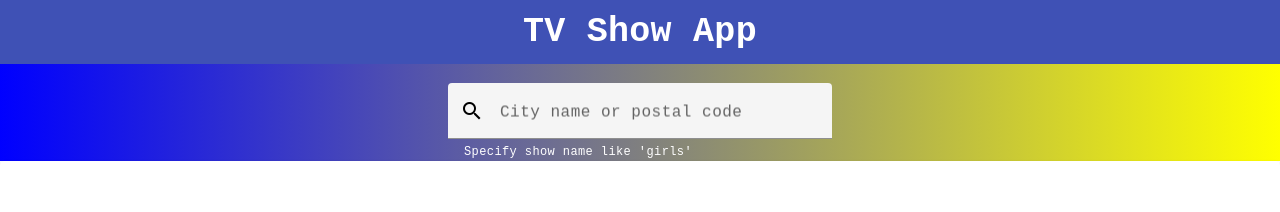
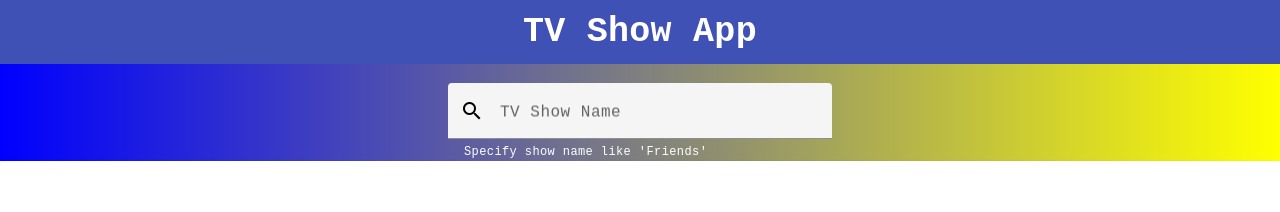
Before and after one commit to PoojithaAlam/TVShowApp, an Angular app: page / in a window 1280 px wide. Shown: the top 212 px of the page. Built offline with nearby package versions, Linux system fonts and the light colour scheme; no server answers.

Commit message:
Some modification to TV Search component

```diff
--- a/src/app/tvshow-search/tvshow-search.component.html
+++ b/src/app/tvshow-search/tvshow-search.component.html
@@ -1,13 +1,13 @@
 <br>
  <form color="primary">
  <mat-form-field apprearance="outline" style = "width:30%">
-  <mat-label style ="font-family: 'Courier New', Courier, monospace;">City name or postal code</mat-label>
+  <mat-label style ="font-family: 'Courier New', Courier, monospace;">TV Show Name</mat-label>
   <mat-icon matPrefix>search</mat-icon>
   <input matInput aria-label="Tv Show" matNativeControl color="green"
   [formControl]="search" />
-  <mat-hint  style ="font-family: 'Courier New', Courier, monospace;color: white;">Specify show name like 'girls'</mat-hint>
+  <mat-hint  style ="font-family: 'Courier New', Courier, monospace;color: white;">Specify show name like 'Friends'</mat-hint>
   <mat-error *ngIf ="search.invalid">
-   Type three or more characters to search
+   Type two or more characters to search
   </mat-error>
  </mat-form-field>
 </form>
```
